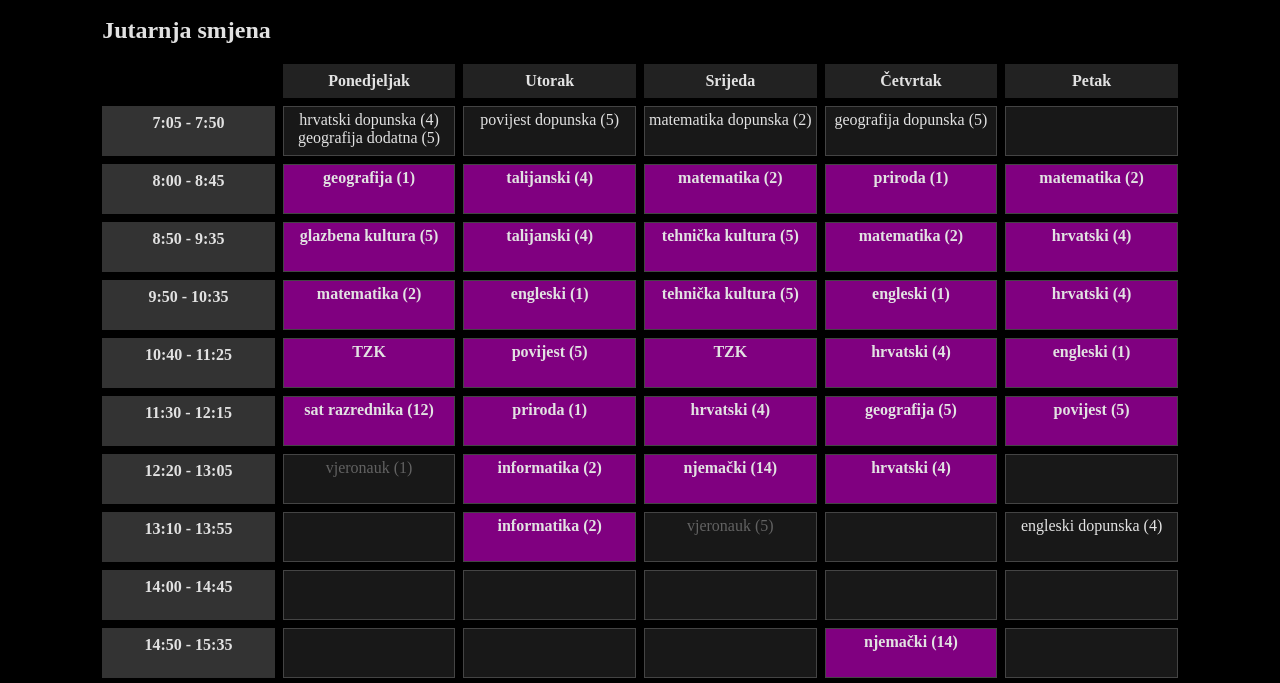
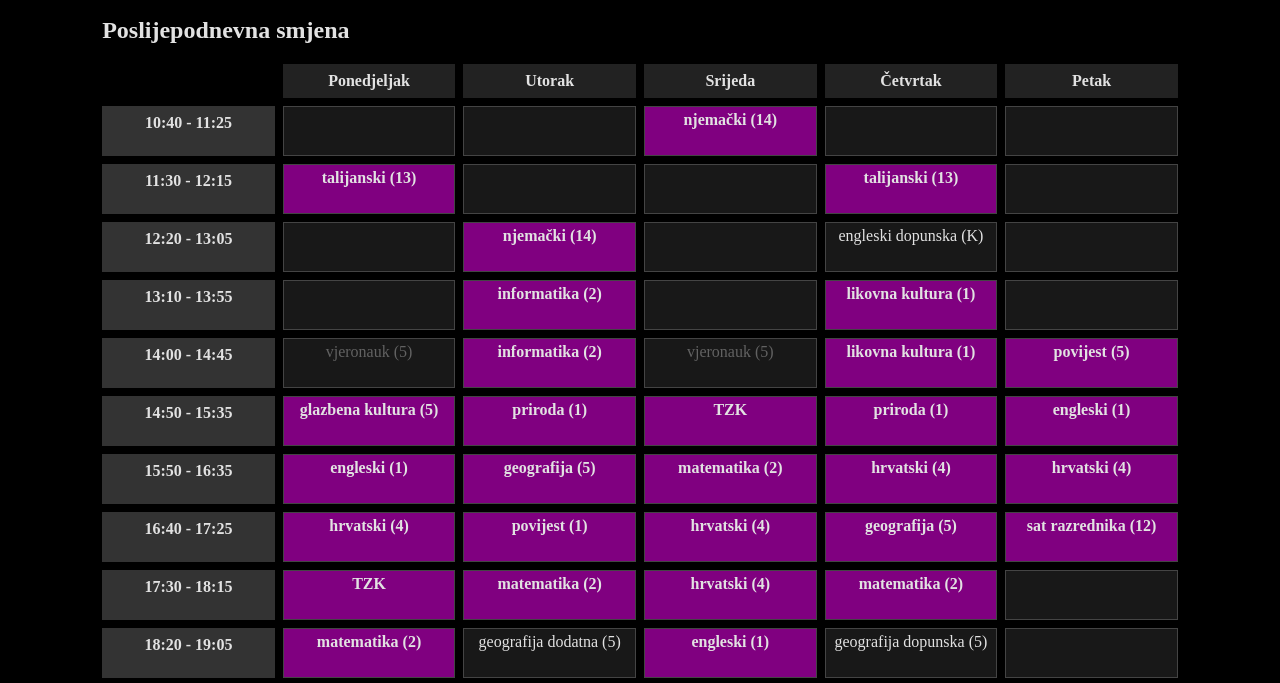
Before and after one commit to joezg/timetable, a plain HTML site: page index.html in a window 1280 px wide. Both pictures are taken after a click on the link "Katarina". Shown: the part 68-751 px from the top of the page. Drawn offline with Linux system fonts and the light colour scheme.

Commit message:
Hide non current shift

```diff
--- a/dashboard.js
+++ b/dashboard.js
@@ -15,6 +15,21 @@ export const dashboard = {
         dateElement.textContent = `${dayName}, ${today.toLocaleDateString("hr-hr")} ${formattedTime}`;
         this.dashboardElement.appendChild(dateElement);
     },
+    getCurrentShift: function(user) {
+        const today = this.getToday();
+        let currentShift = null
+        if (user.start && user.startingShift) {
+            const startDate = new Date(user.start);
+            const daysPassed = Math.floor((today - startDate) / (1000 * 60 * 60 * 24));
+            const weekNumber = Math.floor(daysPassed / 7);
+            currentShift = user.startingShift;
+            if (weekNumber % 2 === 1) {
+                currentShift = user.startingShift === 'morning' ? 'afternoon' : 'morning';
+            }
+        }
+
+        return currentShift;
+    },
     renderUser: function(user) {
         const userCard = document.createElement('div');
         userCard.className = 'user-card';
@@ -25,20 +40,11 @@ export const dashboard = {
         userCard.appendChild(userName);
 
         // Add current shift to user card
-        let currentShift = null;
-        if (user.start && user.startingShift) {
-            const startDate = new Date(user.start);
-            const daysPassed = Math.floor((today - startDate) / (1000 * 60 * 60 * 24));
-            const weekNumber = Math.floor(daysPassed / 7);
-            currentShift = user.startingShift;
-            if (weekNumber % 2 === 1) {
-                currentShift = user.startingShift === 'morning' ? 'afternoon' : 'morning';
-            }
-            const shiftElement = document.createElement('div');
-            shiftElement.className = 'user-shift';
-            shiftElement.textContent = `Trenutna smjena: ${currentShift === 'morning' ? 'jutarnja' : 'poslijepodnevna'}`;
-            userCard.appendChild(shiftElement);
-        }
+        const currentShift = this.getCurrentShift(user);
+        const shiftElement = document.createElement('div');
+        shiftElement.className = 'user-shift';
+        shiftElement.textContent = `Trenutna smjena: ${currentShift === 'morning' ? 'jutarnja' : 'poslijepodnevna'}`;
+        userCard.appendChild(shiftElement);
 
         //tametable can be in chunks (i.e. there is a gap between classes)
         //find the current chunk, if any
--- a/main.css
+++ b/main.css
@@ -41,6 +41,14 @@ nav a.selected {
     font-size: 1.5em;
 }
 
+.timetable-shift {
+    display: none;
+}
+
+.timetable-shift.current-shift {
+    display: block;
+}
+
 .timetable-grid {
     display: grid;
     grid-template-columns: repeat(6, 1fr);
--- a/timetable.js
+++ b/timetable.js
@@ -1,3 +1,5 @@
+import { dashboard } from "./dashboard.js";
+
 export const timetable = {
     init: function(container, data) {
         this.timetableElement = document.createElement('div');
@@ -110,16 +112,30 @@ export const timetable = {
     },
 
     renderTimeTable: function(data) {
+        const currentShift = dashboard.getCurrentShift(data);
         // Render both shifts
+        const morningShift = document.createElement('div');
+        morningShift.className = 'timetable-shift';
         const morningTitle = document.createElement('h2');
         morningTitle.textContent = 'Jutarnja smjena';
-        this.timetableElement.appendChild(morningTitle);
-        this.timetableElement.appendChild(this.renderShift(data, 'morning'));
+        morningShift.appendChild(morningTitle);
+        morningShift.appendChild(this.renderShift(data, 'morning'));
+        if (currentShift === 'morning') {
+            morningShift.classList.add('current-shift');
+        }
 
+        this.timetableElement.appendChild(morningShift);
+
+        const afternoonShift = document.createElement('div');
+        afternoonShift.className = 'timetable-shift';
         const afternoonTitle = document.createElement('h2');
         afternoonTitle.textContent = 'Poslijepodnevna smjena';
-        this.timetableElement.appendChild(afternoonTitle);
-        this.timetableElement.appendChild(this.renderShift(data, 'afternoon'));
+        afternoonShift.appendChild(afternoonTitle);
+        afternoonShift.appendChild(this.renderShift(data, 'afternoon'));
+        if (currentShift === 'afternoon') {
+            afternoonShift.classList.add('current-shift');
+        }
+        this.timetableElement.appendChild(afternoonShift);
 
         //set css variable --color to data.color
         if (data && data.color) {
```
